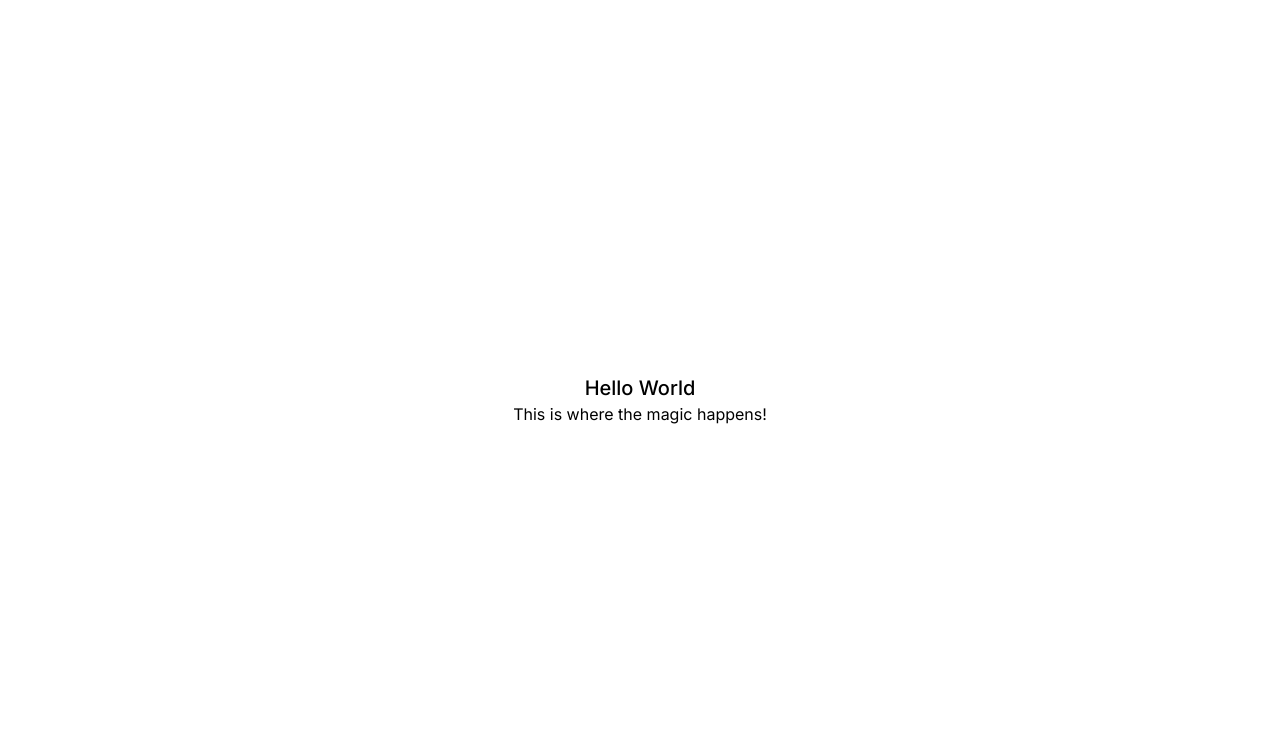
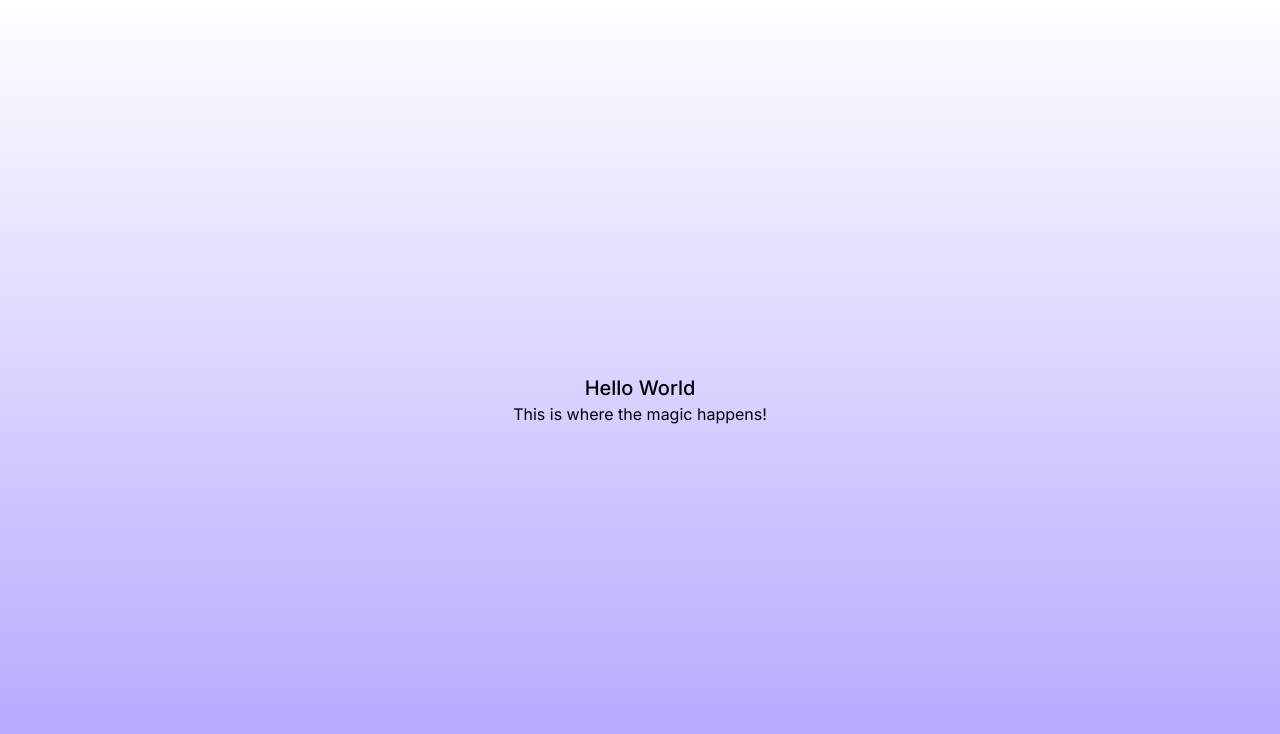
Before and after one commit to Avin008/crework-assignment, a Next.js app: page / in a window 1280 px wide. Shown: the top 734 px of the page. Built offline with nearby package versions, Linux system fonts and the light colour scheme.

Commit message:
style: added custom gradient bg

```diff
--- a/app/page.tsx
+++ b/app/page.tsx
@@ -1,6 +1,6 @@
 export default function Home() {
   return (
-    <main className="flex min-h-screen flex-col items-center justify-center">
+    <main className="flex bg-custom-gradient min-h-screen flex-col items-center justify-center">
       <h1 className="text-xl font-medium">Hello World</h1>
       <p>This is where the magic happens!</p>
     </main>
--- a/tailwind.config.ts
+++ b/tailwind.config.ts
@@ -9,9 +9,7 @@ const config: Config = {
   theme: {
     extend: {
       backgroundImage: {
-        "gradient-radial": "radial-gradient(var(--tw-gradient-stops))",
-        "gradient-conic":
-          "conic-gradient(from 180deg at 50% 50%, var(--tw-gradient-stops))",
+        "custom-gradient": "linear-gradient(to bottom, #FFFFFF, #AFA3FF)",
       },
     },
   },
```
